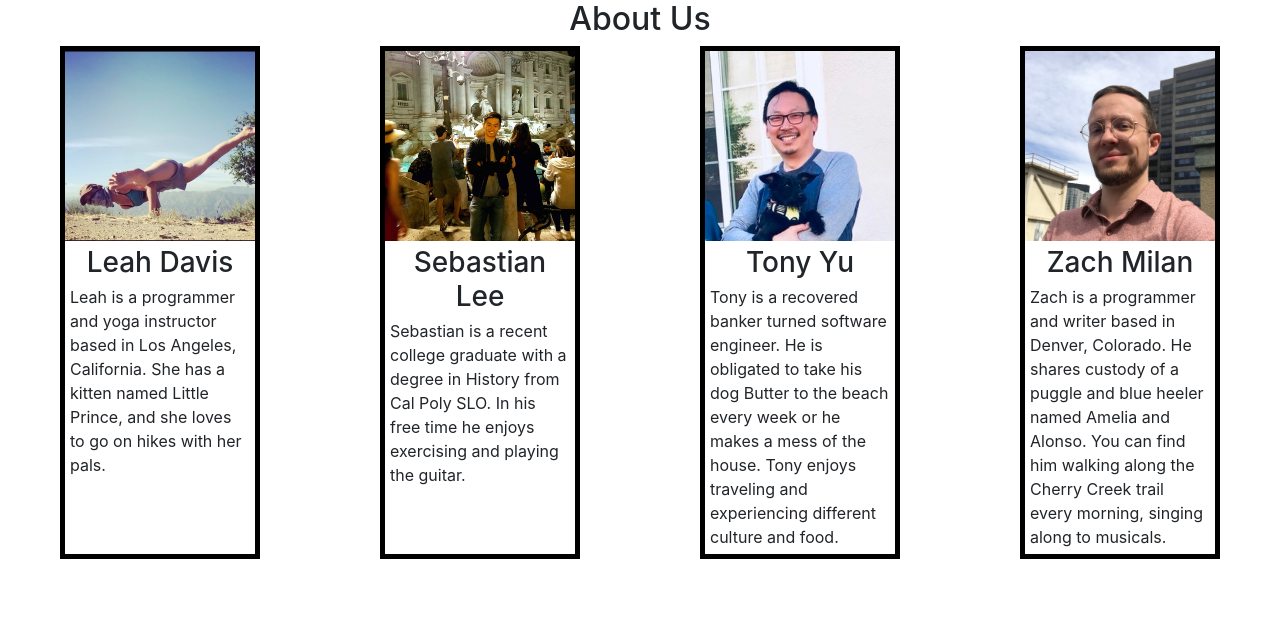
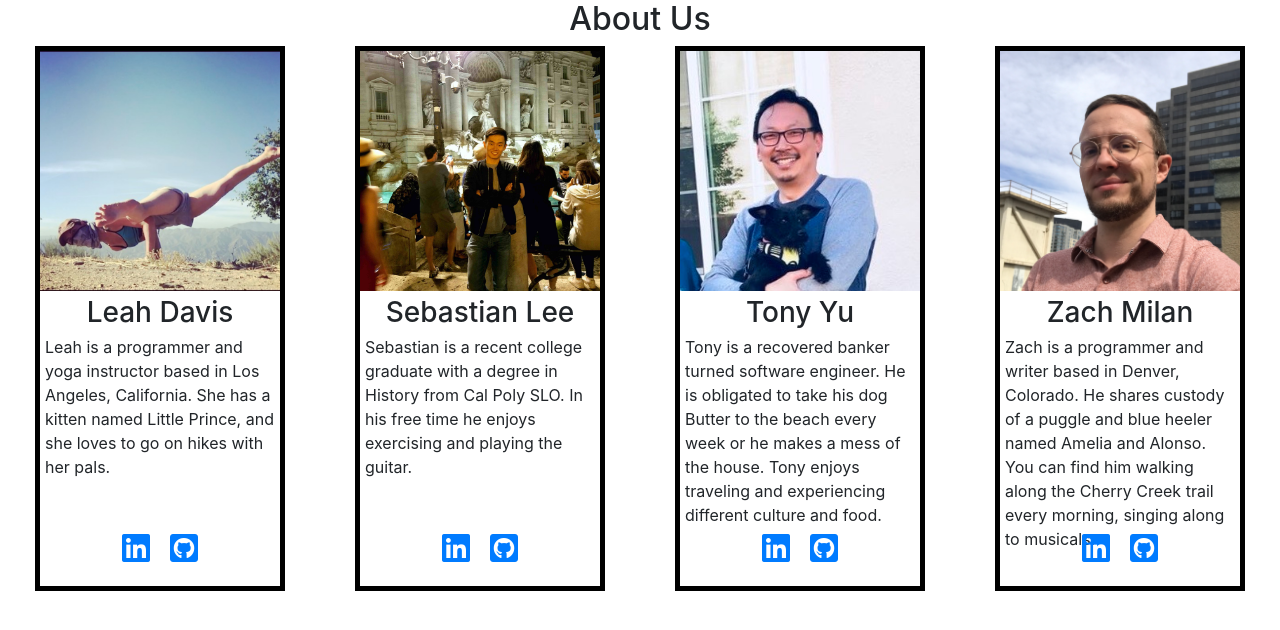
Before and after one commit to davisstacked/Wayfayer, a Django app: page /about/ in a window 1280 px wide. Shown: the part 56-686 px from the top of the page. Run offline with Django 3.2, Linux system fonts and the light colour scheme; parts of the project's set-up code (start-up, migrations or seed data) failed here and were passed over; some libraries are stand-ins or nearby versions.

Commit message:
About styled, home page now links

```diff
--- a/main_app/static/css/style.css
+++ b/main_app/static/css/style.css
@@ -277,13 +277,15 @@ h6 {
 }
 
 .bio {
-    width: 200px;
+    width: 250px;
+    height: 545px;
     border: 5px solid black;
+    position: relative;
 }
 
 .bio img {
-    width: 190px;
-    height: 190px;
+    width: 240px;
+    height: 240px;
     object-fit: cover;
 }
 
@@ -295,3 +297,15 @@ h6 {
 .bio h3, h2 {
     text-align: center;
 }
+
+.links {
+    width: 100%;
+    display: flex;
+    justify-content: center;
+    position: absolute;
+    bottom: 10px;
+}
+
+.links a {
+    margin: 10px;
+}
--- a/main_app/templates/about.html
+++ b/main_app/templates/about.html
@@ -11,22 +11,38 @@ About
   <div class='leah bio'>
     <img src='/media/images/leah-profile.png'>
       <h3>Leah Davis</h3>
-        <p>Leah is a programmer and yoga instructor based in Los Angeles, California. She has a kitten named Little Prince, and she loves to go on hikes with her pals.</p>
+      <p>Leah is a programmer and yoga instructor based in Los Angeles, California. She has a kitten named Little Prince, and she loves to go on hikes with her pals.</p>
+      <div class="links">
+        <a href='https://www.linkedin.com/in/leahdavis25624/'><i class="fab fa-linkedin fa-2x"></i></a>
+        <a href="https://github.com/davisstacked"><i class="fab fa-github-square fa-2x"></i></a>
+      </div>
   </div>
   <div class='sebastian bio'>
     <img src='/media/images/sebastian-profile.jpg'>
       <h3>Sebastian Lee</h3>
-        <p>Sebastian is a recent college graduate with a degree in History from Cal Poly SLO. In his free time he enjoys exercising and playing the guitar.</p>
+      <p>Sebastian is a recent college graduate with a degree in History from Cal Poly SLO. In his free time he enjoys exercising and playing the guitar.</p>
+      <div class="links">
+        <a href='https://www.linkedin.com/in/sebastian-lee-925970183/'><i class="fab fa-linkedin fa-2x"></i></a>
+        <a href="https://github.com/SebasLee"><i class="fab fa-github-square fa-2x"></i></a>
+      </div>
   </div>
   <div class='tony bio'>
     <img src='/media/images/tony-profile.JPG'>
       <h3>Tony Yu</h3>
-        <p>Tony is a recovered banker turned software engineer. He is obligated to take his dog Butter to the beach every week or he makes a mess of the house. Tony enjoys traveling and experiencing different culture and food.</p>
+      <p>Tony is a recovered banker turned software engineer. He is obligated to take his dog Butter to the beach every week or he makes a mess of the house. Tony enjoys traveling and experiencing different culture and food.</p>
+      <div class="links">
+        <a href='https://www.linkedin.com/in/xtonyyu/'><i class="fab fa-linkedin fa-2x"></i></a>
+        <a href="https://github.com/xTonyYu/"><i class="fab fa-github-square fa-2x"></i></a>
+      </div>
   </div>
   <div class='zach bio'>
     <img src='/media/images/zach-profile.jpeg'>
       <h3>Zach Milan</h3>
-        <p>Zach is a programmer and writer based in Denver, Colorado. He shares custody of a puggle and blue heeler named Amelia and Alonso. You can find him walking along the Cherry Creek trail every morning, singing along to musicals.</p>
+      <p>Zach is a programmer and writer based in Denver, Colorado. He shares custody of a puggle and blue heeler named Amelia and Alonso. You can find him walking along the Cherry Creek trail every morning, singing along to musicals.</p>
+      <div class="links">
+        <a href='https://www.linkedin.com/in/zachmilan/'><i class="fab fa-linkedin fa-2x"></i></a>
+        <a href="https://github.com/ZoomIsland"><i class="fab fa-github-square fa-2x"></i></a>
+      </div>
   </div>
 </div>
 
```
Also changed, not shown: main_app/templates/home.html (+9 -3 lines).
